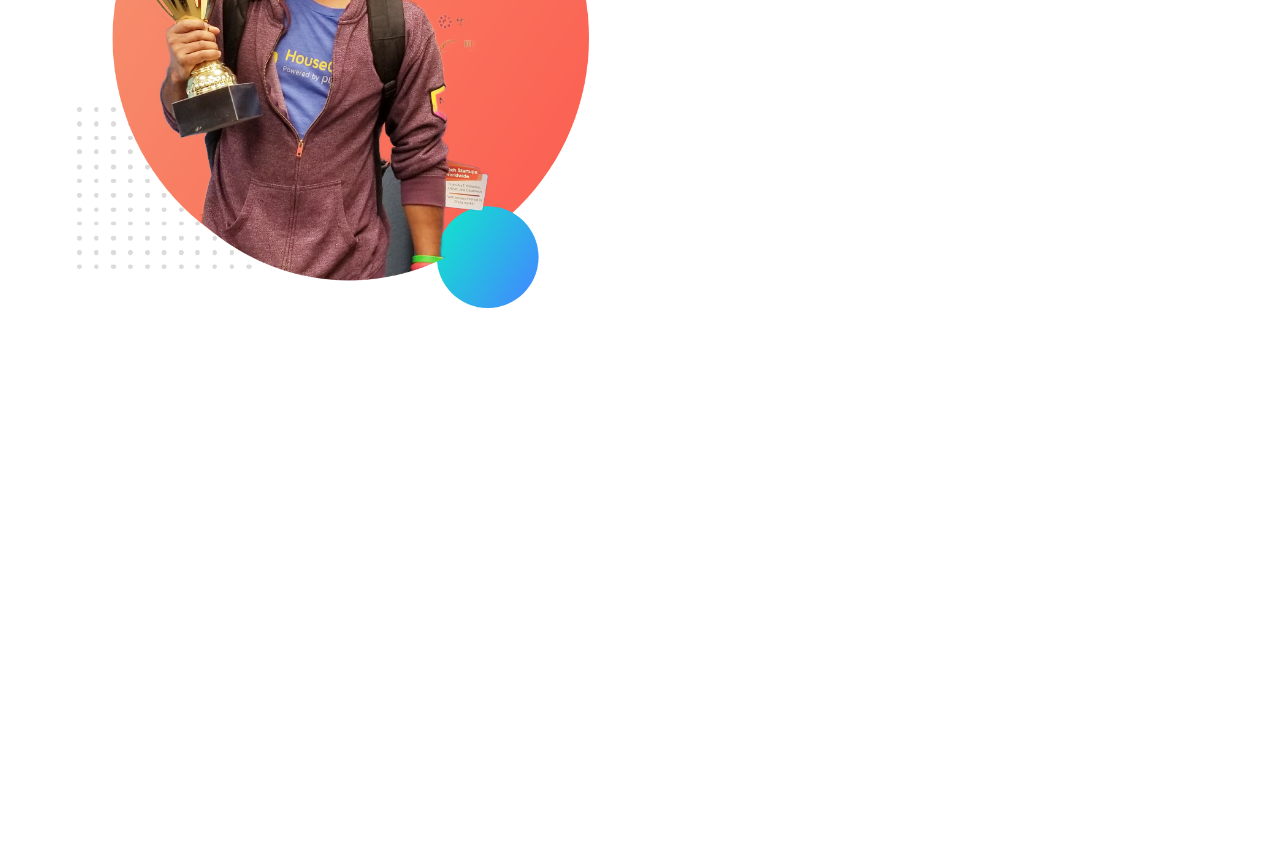
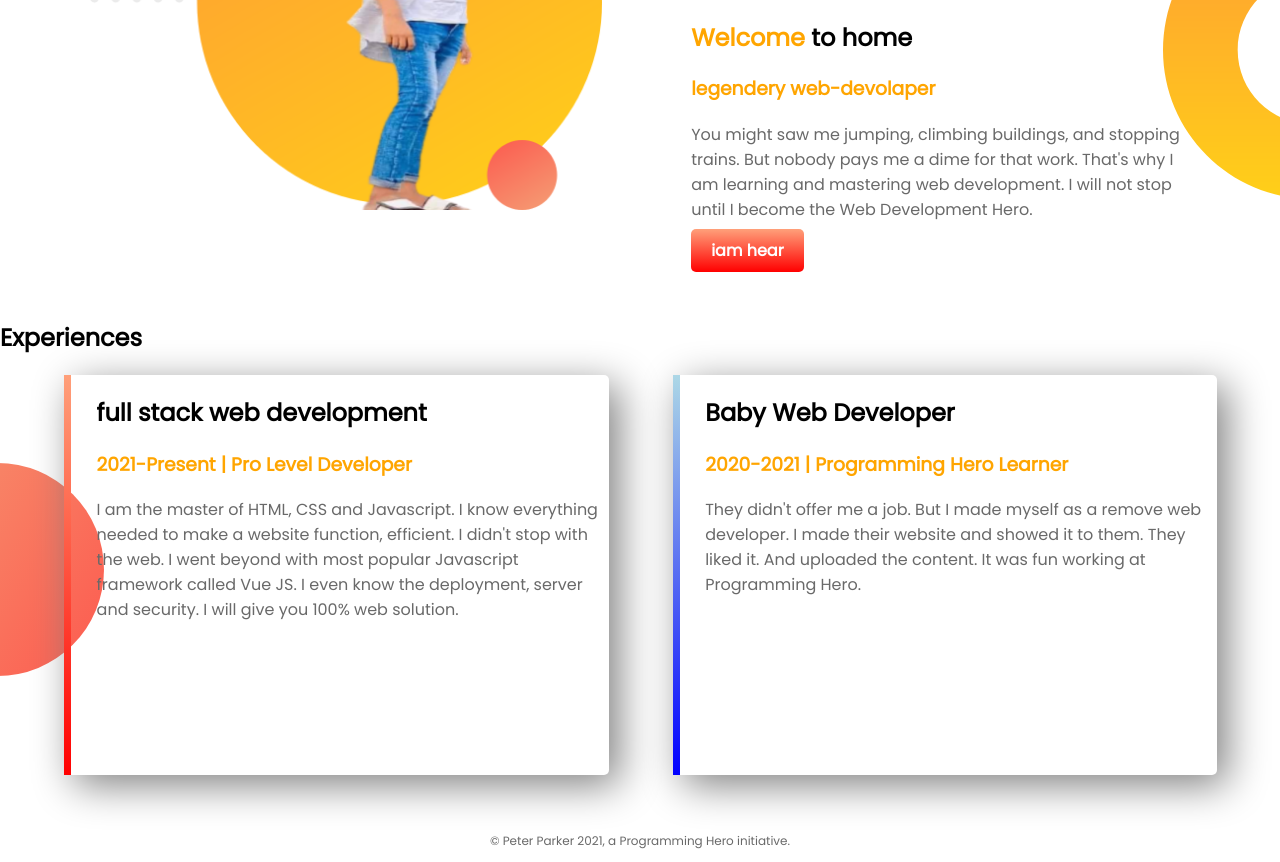
Before and after one commit to Ahadmohan/web-work, a plain HTML site: page index.html in a window 1280 px wide. Shown: the part 700-1562 px from the top of the page. Before the commit the page ends 1012 px from the top, so only its background shows below. Drawn offline with Linux system fonts and the light colour scheme.

Commit message:
add new text

```diff
--- a/index.html
+++ b/index.html
@@ -23,13 +23,39 @@
     <a class="dg" target="_blank" href="https://www.natgeotv.com/">iam hear</a>
     </div>
     <div class="kon">
-<img src="/images/image-1.png" alt="">
+    <img src="/images/image-1.png" alt="">
     </div>
     </section>
-    <section class="hasib">
-    <div class="kon">
-    <img src="/images/jhankar.png" alt="">
-    </div>
+    <section class="drem-area">
+
+        <div class="kon">
+        <img  src="/images/image-1.png" alt="" >
+        </div>
+        <div class="kon">
+            <h1>welcoms to </h1>
+            <h1>my website</h1>
+            <h2><span class="hasib"> Welcome</span> to home</h2>
+            <h3>legendery web-devolaper</h3>
+            <p>You might saw me jumping, climbing buildings, and stopping trains. But nobody pays me a dime for that work. That's why I am learning and mastering web development. I will not stop until I become the Web Development Hero.</p>
+            <a class="dg" target="_blank" href="https://www.natgeotv.com/">iam hear</a>
+            </div>
+        </section>
+    <section class="detective">
+        <h2>Experiences</h2>
+<div id="full-stuck" class="kon single-experiences">
+  <h2> full stack web development</h2>
+<h3>2021-Present | Pro Level Developer</h3>
+<p>I am the master of HTML, CSS and Javascript. I know everything needed to make a website function, efficient. I didn't stop with the web. I went beyond with most popular Javascript framework called Vue JS. I even know the deployment, server and security. I will give you 100% web solution.</p>
+</div>
+<div id="full-stuck2" class="kon single-experiences">
+<h2>Baby Web Developer</h2>
+<h3>2020-2021 | Programming Hero Learner</h3>
+<p>They didn't offer me a job. But I made myself as a remove web developer. I made their website and showed it to them. They liked it. And uploaded the content. It was fun working at Programming Hero.</p>
+
+</div>
     </section>
+    <footer>
+        <p>© Peter Parker 2021, a Programming Hero initiative.</p>
+    </footer>
 </body>
 </html>
--- a/style.css
+++ b/style.css
@@ -1,27 +1,22 @@
-h1{font-size: 50px;
+h1{font-size: 40px;
+    font-family: 'Poppins', sans-serif;
 
-font-family: 'Poppins', sans-serif;
 
 }
 body{
     margin: 0%;
-}
-h2{
-    font-family: 'Open Sans', sans-serif;
+    font-family: 'Poppins', sans-serif;
 }
 
-h1{
-    color: red;
-    font-family: 'Poppins', sans-serif;
 
-}
 .hasib{color:orange;}
 .kon{
     width: 40%;
     float: left;
-    margin-left: 4%;
+    margin-left: 5%;
     padding-left: 2%;
 }
+
 .kon img{
 width: 100%;
 }
@@ -39,6 +34,40 @@ section{
     border-radius: 5px;
     color:white;
     font-weight:700;
-
-
 }
+.land img{
+    width: 40%;
+}
+p{
+    color:dimgray;
+}
+.drem-area{
+    background-image: url(/images/dream-bg.png);
+    background-repeat: no-repeat;
+    background-position: right;
+}
+h3{
+    color: orange;
+}
+.single-experiences{
+    box-shadow: 10px 10px 40px gray;
+    border-radius: 5px;
+    height: 80%;
+}
+.detective{
+    background-image: url(/images/exp-bg.png);
+    background-repeat: no-repeat;
+    background-position: left;
+}
+#full-stuck{
+border-left: 7px solid;
+border-image:linear-gradient(lightsalmon,red);
+border-image-slice: 1;
+}
+#full-stuck2{
+    border-left: 7px solid;
+    border-image:linear-gradient(lightblue,blue);
+    border-image-slice: 1;
+}
+footer p{text-align: center;
+font-size: 12px;}
```
Also changed, not shown: images/dream-bg.png (added), images/exp-bg.png (added).
